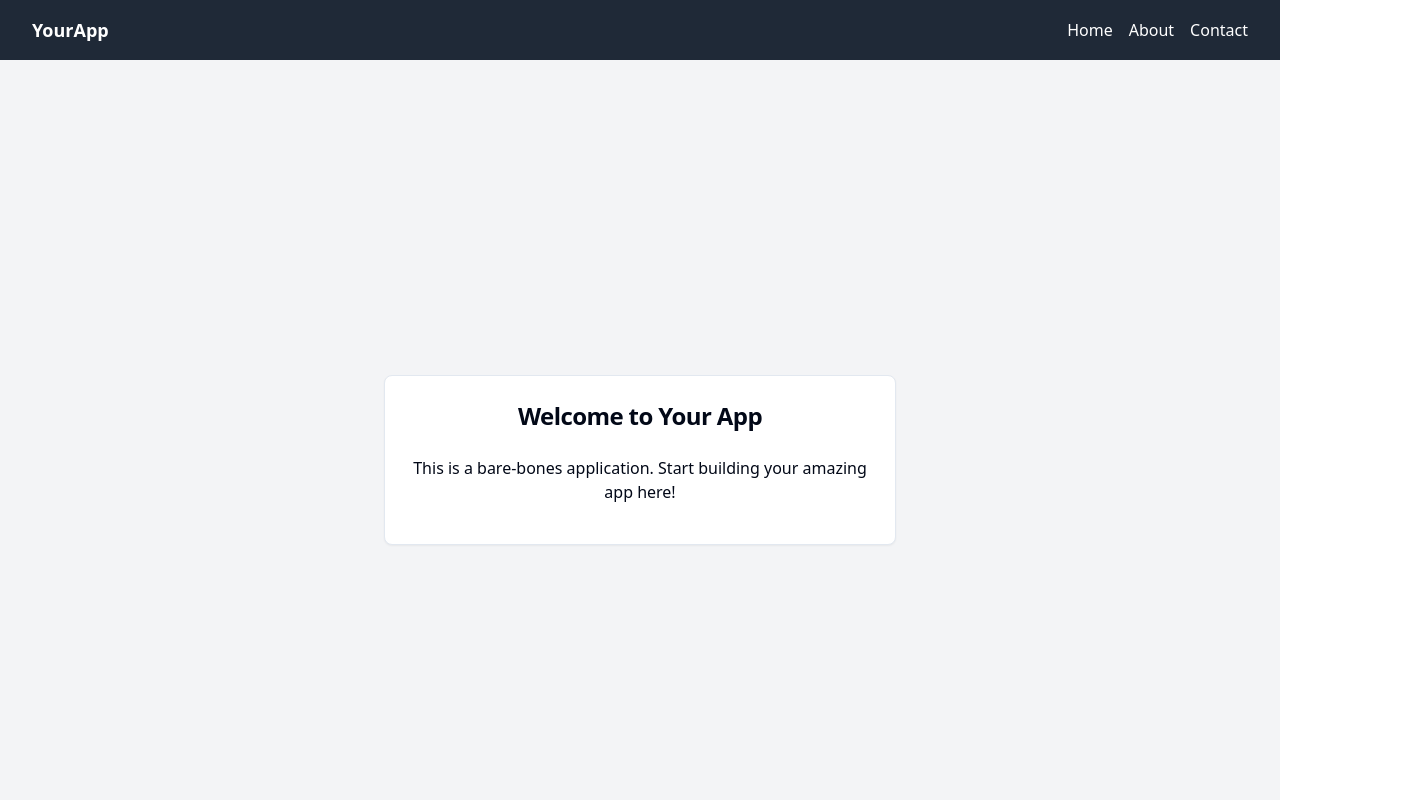
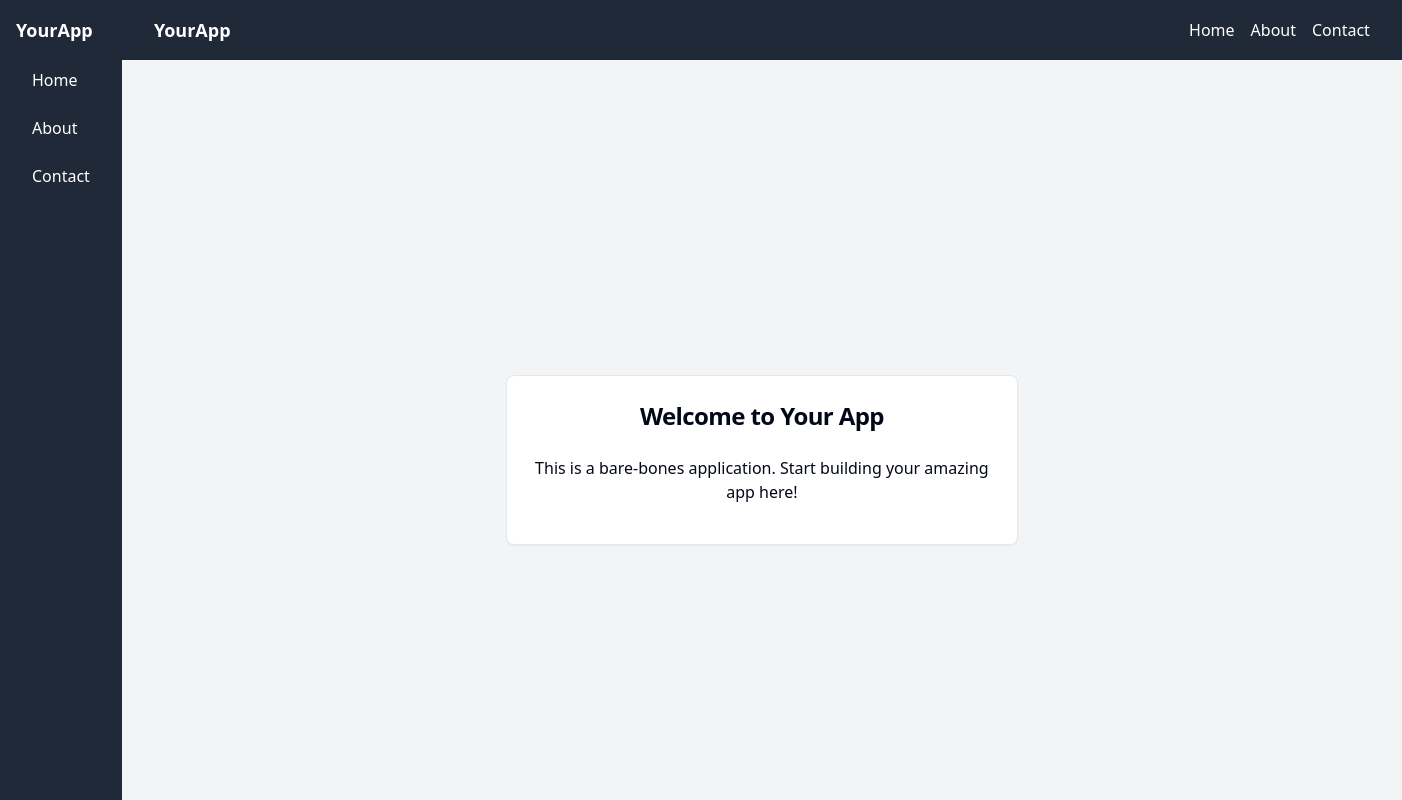
Before and after one commit to GPT-Engineer-App-Dev/project-seed, a React (Vite) app: page / in a window 1280 px wide. Shown: the top 800 px of the page, 1402 px wide, since content can reach past the window. Built offline with nearby package versions, Linux system fonts and the light colour scheme.

Commit message:
Added a sidebar component with navigation links to Home, About, and Contact pages. Integrated the sidebar into the main application layout.

```diff
--- a/src/App.jsx
+++ b/src/App.jsx
@@ -1,6 +1,7 @@
 import { Route, BrowserRouter as Router, Routes } from "react-router-dom";
 import Footer from "./components/Footer";
 import Navbar from "./components/Navbar";
+import Sidebar from "./components/Sidebar";
 import Index from "./pages/Index.jsx";
 import About from "./pages/About.jsx";
 import Contact from "./pages/Contact.jsx";
@@ -8,7 +9,9 @@ import Contact from "./pages/Contact.jsx";
 function App() {
   return (
     <Router>
-      <div className="flex flex-col min-h-screen">
+      <div className="flex">
+        <Sidebar />
+        <div className="flex flex-col min-h-screen flex-grow">
           <Navbar />
           <Routes className="flex-grow">
             <Route exact path="/" element={<Index />} />
@@ -17,6 +20,7 @@ function App() {
           </Routes>
           <Footer />
         </div>
+      </div>
     </Router>
   );
 }
--- /dev/null
+++ b/src/components/Sidebar.jsx
@@ -0,0 +1,17 @@
+import React from "react";
+import { Link } from "react-router-dom";
+
+const Sidebar = () => {
+  return (
+    <div className="bg-gray-800 text-white w-64 min-h-screen p-4">
+      <div className="text-lg font-bold mb-4">YourApp</div>
+      <nav className="space-y-2">
+        <Link to="/" className="block py-2 px-4 rounded hover:bg-gray-700">Home</Link>
+        <Link to="/about" className="block py-2 px-4 rounded hover:bg-gray-700">About</Link>
+        <Link to="/contact" className="block py-2 px-4 rounded hover:bg-gray-700">Contact</Link>
+      </nav>
+    </div>
+  );
+};
+
+export default Sidebar;
```
Lines whose indentation alone changed are shown as unchanged.
